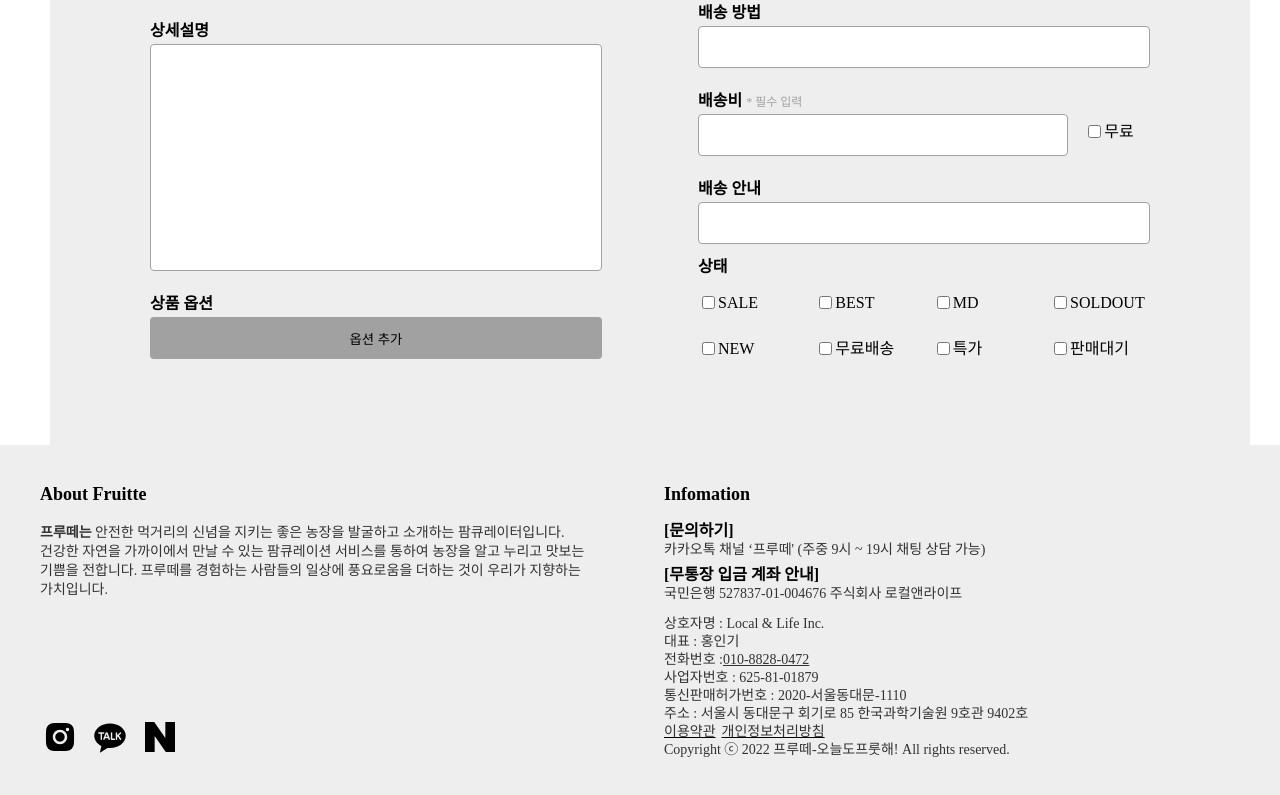
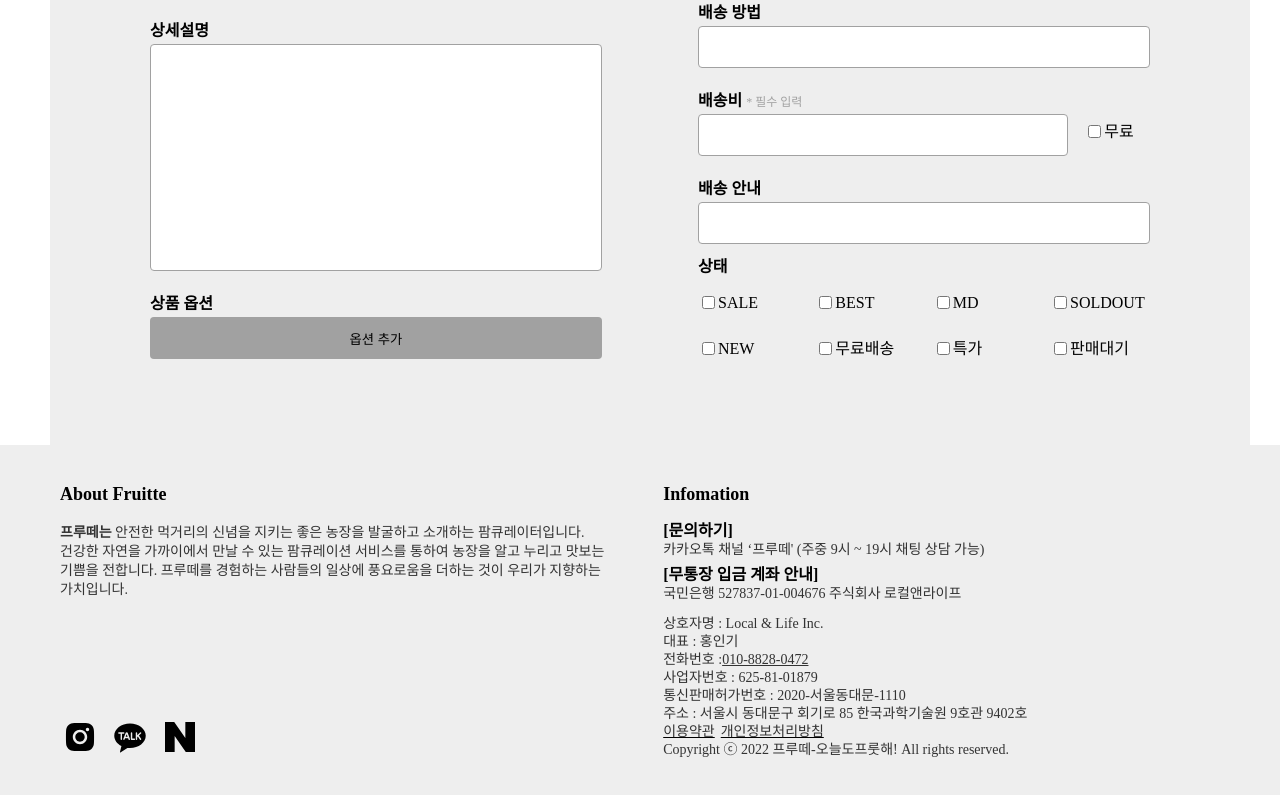
Before and after one commit to wanted-9team/task2, a React (Create React App) app: page /admin_register in a window 1280 px wide. Shown: the part 560-1355 px from the top of the page. Built offline with nearby package versions, Linux system fonts and the light colour scheme.

Commit message:
[FIX] footer 컴포넌트 스타일 수정
- 화면 사이즈 줄어들었을 때 레아이웃 깨지는 오류 수정

```diff
--- a/src/components/common/Footer/Footer.style.js
+++ b/src/components/common/Footer/Footer.style.js
@@ -9,13 +9,14 @@ export const Footer = styled.footer`
   background-color: #eee;
 `
 export const FooterItemsWrap = styled.div`
+  padding: 40px 20px;
   display: flex;
   justify-content: space-between;
-  width: 1200px;
+  width: 100%;
+  max-width: 1200px;
 `
 
 export const FooterItem = styled.section`
-  margin: 40px 0;
   display: flex;
   flex-direction: column;
   justify-content: space-between;
```
